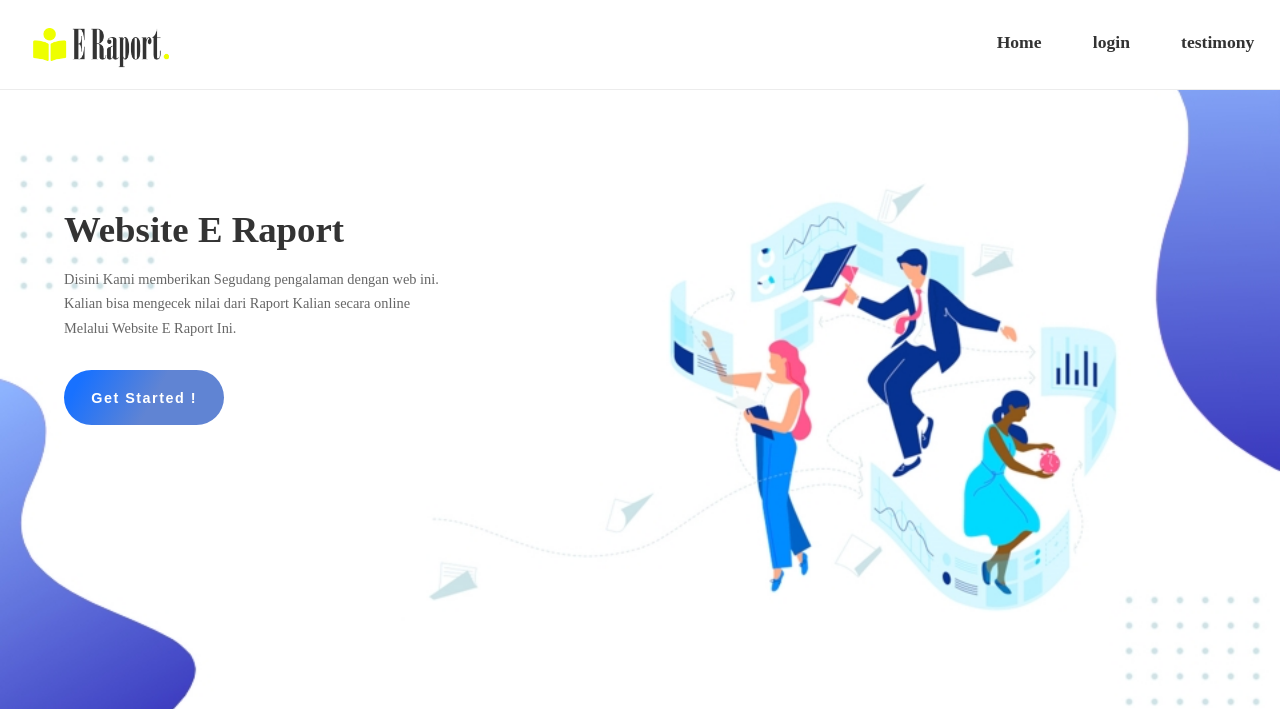
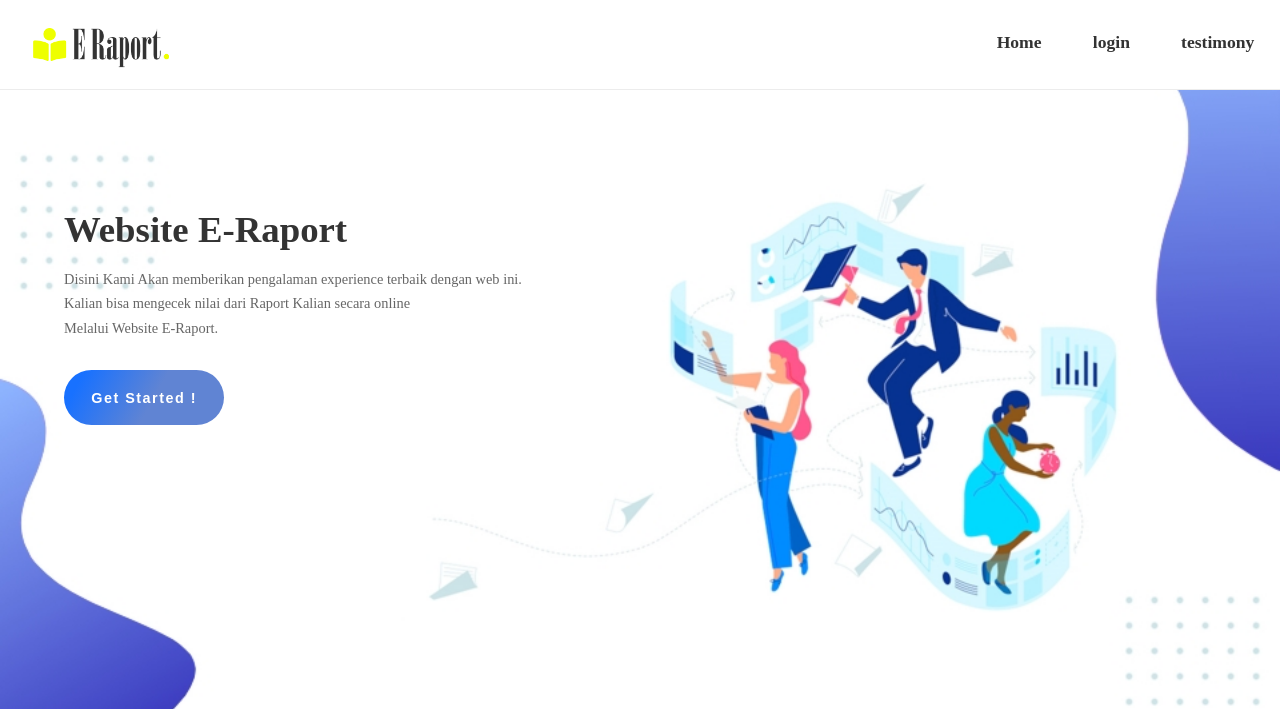
Before and after one commit to komangss/E-Raport, a PHP site: page /E-Raport/ in a window 1280 px wide. Shown: the top 709 px of the page. Run offline with PHP 8.4, Linux system fonts and the light colour scheme; data that the repository does not hold is empty.

Commit message:
memodifikasi homepage

```diff
--- a/app/views/home/index.php
+++ b/app/views/home/index.php
@@ -31,10 +31,10 @@
                 <div class="col-lg-12">
                     <div class="banner">
                         <div class="text-banner">
-                            <h1>Website E Raport</h1>
-                            <p>Disini Kami memberikan Segudang pengalaman dengan web ini.<br>
+                            <h1>Website E-Raport</h1>
+                            <p>Disini Kami Akan memberikan pengalaman experience terbaik dengan web ini.<br>
                                 Kalian bisa mengecek nilai dari Raport Kalian secara online<br>
-                                Melalui Website E Raport Ini.</p>
+                                Melalui Website E-Raport.</p>
                             <button class="btn-gradient">Get Started !</button>
                         </div>
                     </div>
```
